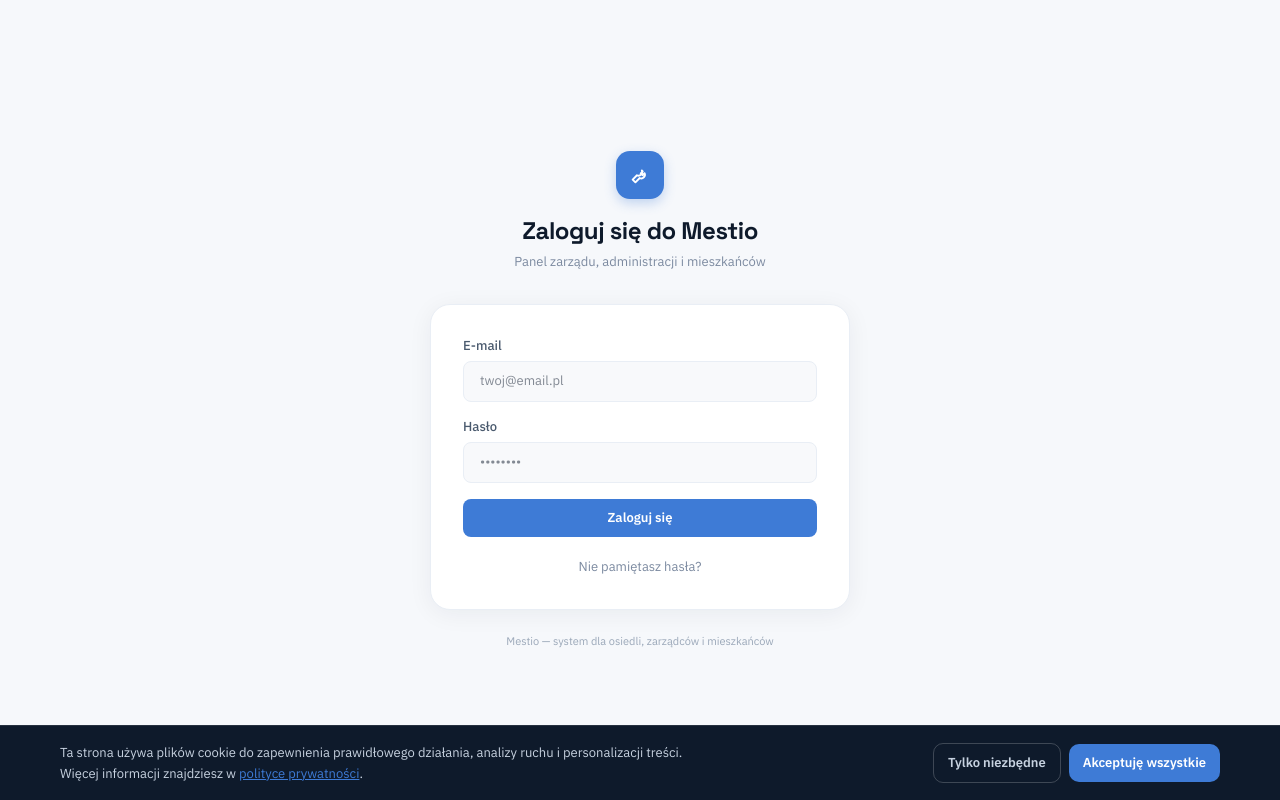
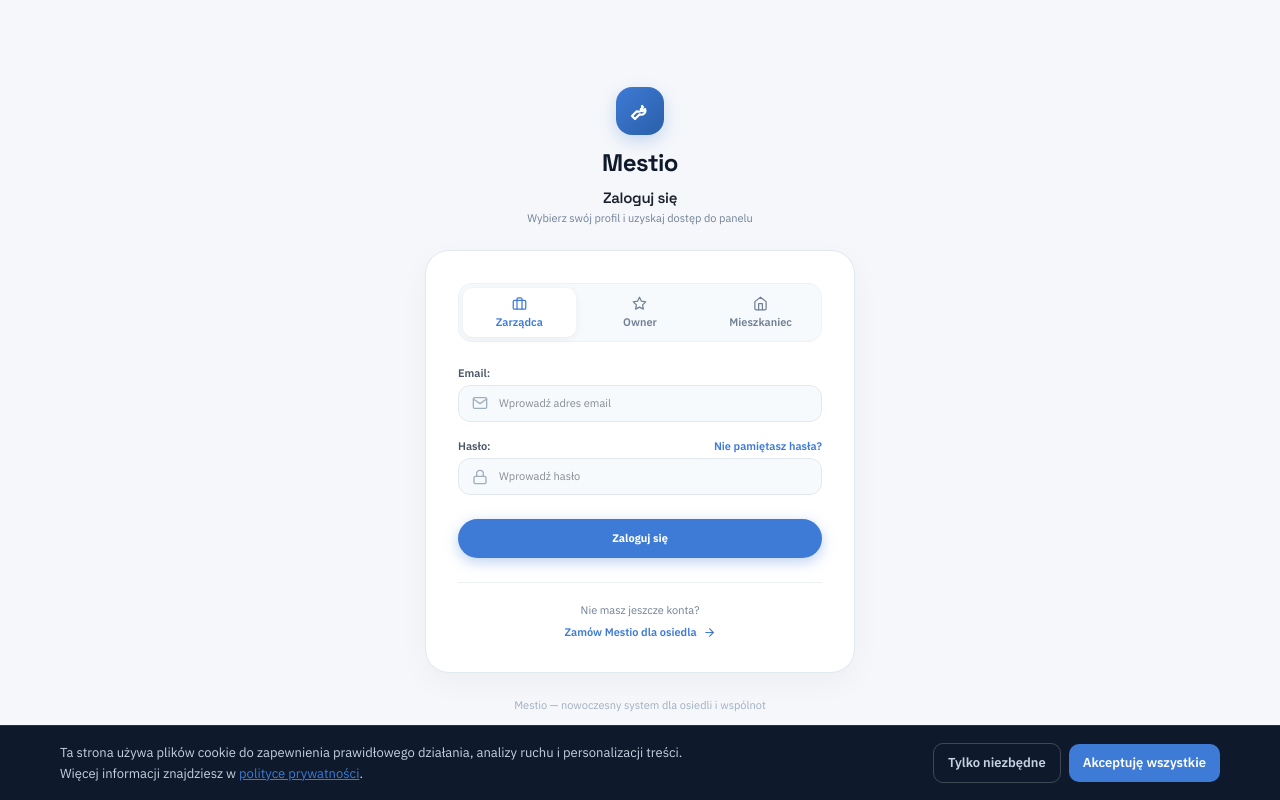
Before and after one commit to Rademenes12/mestio-monorepo, a Next.js app in the folder apps/web/: page /login in a window 1280 px wide. Built offline with nearby package versions, Linux system fonts and the light colour scheme; no server answers.

Commit message:
feat: redesign login page with ProTracker inspired ultra-clean minimalist aesthetic

```diff
--- a/apps/web/src/app/(dashboard)/login/page.tsx
+++ b/apps/web/src/app/(dashboard)/login/page.tsx
@@ -1,9 +1,9 @@
-// Force rebuild 2026-07-28-v2
 "use client";
 
 import { createClient } from "@/lib/supabase/client";
 import { useRouter } from "next/navigation";
 import { useState } from "react";
+import Link from "next/link";
 
 export default function LoginPage() {
   const router = useRouter();
@@ -12,11 +12,27 @@
   const [error, setError] = useState<string | null>(null);
   const [loading, setLoading] = useState(false);
   const [resetSent, setResetSent] = useState(false);
+  const [activeTab, setActiveTab] = useState<"client" | "owner" | "resident">("client");
 
   const redirectTo =
     typeof window !== "undefined"
       ? new URLSearchParams(window.location.search).get("redirect") || "/"
       : "/";
+
+  const handleTabSelect = (tab: "client" | "owner" | "resident") => {
+    setActiveTab(tab);
+    setError(null);
+    if (tab === "owner") {
+      setEmail("twoj@mestio.pl");
+      setPassword("Test1234!");
+    } else if (tab === "client") {
+      setEmail("test-admin@fixflow.app");
+      setPassword("Test1234!");
+    } else {
+      setEmail("test-mieszkaniec@fixflow.app");
+      setPassword("Test1234!");
+    }
+  };
 
   const handleSubmit = async (e: React.FormEvent) => {
     e.preventDefault();
@@ -95,39 +111,94 @@
 
   return (
     <div
-      className="min-h-screen w-full flex items-center justify-center p-4"
-      style={{ background: "#F6F8FB", minHeight: "100vh", width: "100%" }}
+      className="min-h-screen w-full flex items-center justify-center p-4 sm:p-6"
+      style={{ background: "#F5F7FA", minHeight: "100vh", width: "100%" }}
     >
       <div
-        className="w-full max-w-[420px] mx-auto"
-        style={{ width: "100%", maxWidth: "420px", margin: "0 auto", boxSizing: "border-box" }}
+        className="w-full max-w-[430px] mx-auto"
+        style={{ width: "100%", maxWidth: "430px", margin: "0 auto", boxSizing: "border-box" }}
       >
-        {/* Logo + nagłówek */}
-        <div className="text-center mb-8">
-          <div className="inline-flex items-center justify-center w-12 h-12 rounded-[14px] mb-4 shadow-[0_4px_12px_rgba(62,123,214,0.3)]"
-            style={{ background: "#3E7BD6" }}>
-            <svg width="22" height="22" viewBox="0 0 24 24" fill="none" stroke="#fff"
-              strokeWidth="2.1" strokeLinecap="round" strokeLinejoin="round">
+        {/* Top Branding Header */}
+        <div className="flex flex-col items-center text-center mb-6">
+          <div
+            className="flex items-center justify-center w-12 h-12 rounded-[16px] mb-3 shadow-[0_6px_16px_rgba(62,123,214,0.25)] transition-transform hover:scale-105"
+            style={{ background: "linear-gradient(135deg, #3E7BD6 0%, #2A5FA8 100%)" }}
+          >
+            <svg width="24" height="24" viewBox="0 0 24 24" fill="none" stroke="#fff"
+              strokeWidth="2.2" strokeLinecap="round" strokeLinejoin="round">
               <path d="M14 7a4 4 0 0 1-5.3 5.3L4 17l3 3 4.7-4.7A4 4 0 0 0 17 10l-2.2 2.2-2-2L15 8z"/>
             </svg>
           </div>
-          <h1 className="text-2xl font-heading font-bold" style={{ color: "#0E1A2B" }}>
-            Zaloguj się do Mestio
+          <span className="text-2xl font-bold font-heading tracking-tight" style={{ color: "#0E1A2B" }}>
+            Mestio
+          </span>
+          <h1 className="text-base font-semibold mt-2" style={{ color: "#1A202C" }}>
+            Zaloguj się
           </h1>
-          <p className="text-sm mt-1.5" style={{ color: "#7C8AA0" }}>
-            Panel zarządu, administracji i mieszkańców
+          <p className="text-xs mt-0.5" style={{ color: "#718096" }}>
+            Wybierz swój profil i uzyskaj dostęp do panelu
           </p>
         </div>
 
-        {/* Formularz */}
+        {/* Form Card */}
         <div
-          className="bg-white rounded-[20px] p-8 shadow-[0_4px_24px_rgba(14,26,43,0.06)]"
+          className="bg-white rounded-[24px] p-6 sm:p-8 shadow-[0_10px_30px_rgba(0,0,0,0.04)]"
           style={{
-            border: "1px solid #E9EEF5",
+            border: "1px solid #E2E8F0",
             width: "100%",
             boxSizing: "border-box",
           }}
         >
+          {/* ProTracker Style Role Selector Pills */}
+          <div className="grid grid-cols-3 gap-2 mb-6 p-1 rounded-[14px]" style={{ background: "#F7FAFC", border: "1px solid #EDF2F7" }}>
+            <button
+              type="button"
+              onClick={() => handleTabSelect("client")}
+              className={`py-2 px-1 text-xs font-semibold rounded-[10px] transition-all flex flex-col items-center justify-center gap-1 ${
+                activeTab === "client"
+                  ? "bg-white shadow-[0_2px_8px_rgba(0,0,0,0.06)] text-[#3E7BD6]"
+                  : "text-[#718096] hover:text-[#2D3748]"
+              }`}
+            >
+              <svg width="15" height="15" viewBox="0 0 24 24" fill="none" stroke="currentColor" strokeWidth="2" strokeLinecap="round" strokeLinejoin="round">
+                <rect x="2" y="7" width="20" height="14" rx="2" ry="2"/>
+                <path d="M16 21V5a2 2 0 0 0-2-2h-4a2 2 0 0 0-2 2v16"/>
+              </svg>
+              Zarządca
+            </button>
+
+            <button
+              type="button"
+              onClick={() => handleTabSelect("owner")}
+              className={`py-2 px-1 text-xs font-semibold rounded-[10px] transition-all flex flex-col items-center justify-center gap-1 ${
+                activeTab === "owner"
+                  ? "bg-white shadow-[0_2px_8px_rgba(0,0,0,0.06)] text-[#3E7BD6]"
+                  : "text-[#718096] hover:text-[#2D3748]"
+              }`}
+            >
+              <svg width="15" height="15" viewBox="0 0 24 24" fill="none" stroke="currentColor" strokeWidth="2" strokeLinecap="round" strokeLinejoin="round">
+                <path d="M12 2l3.09 6.26L22 9.27l-5 4.87 1.18 6.88L12 17.77l-6.18 3.25L7 14.14 2 9.27l6.91-1.01L12 2z"/>
+              </svg>
+              Owner
+            </button>
+
+            <button
+              type="button"
+              onClick={() => handleTabSelect("resident")}
+              className={`py-2 px-1 text-xs font-semibold rounded-[10px] transition-all flex flex-col items-center justify-center gap-1 ${
+                activeTab === "resident"
+                  ? "bg-white shadow-[0_2px_8px_rgba(0,0,0,0.06)] text-[#3E7BD6]"
+                  : "text-[#718096] hover:text-[#2D3748]"
+              }`}
+            >
+              <svg width="15" height="15" viewBox="0 0 24 24" fill="none" stroke="currentColor" strokeWidth="2" strokeLinecap="round" strokeLinejoin="round">
+                <path d="M3 9l9-7 9 7v11a2 2 0 0 1-2 2H5a2 2 0 0 1-2-2z"/>
+                <polyline points="9 22 9 12 15 12 15 22"/>
+              </svg>
+              Mieszkaniec
+            </button>
+          </div>
+
           {resetSent ? (
             <div className="space-y-4 text-center py-4">
               <div
@@ -150,7 +221,7 @@
               <button
                 type="button"
                 onClick={() => setResetSent(false)}
-                className="text-sm underline"
+                className="text-xs underline font-semibold"
                 style={{ color: "#3E7BD6" }}
               >
                 Wróć do logowania
@@ -158,14 +229,22 @@
             </div>
           ) : (
             <form onSubmit={handleSubmit} className="space-y-4" style={{ width: "100%" }}>
+              {/* E-mail Input with Left Icon */}
               <div>
                 <label
                   htmlFor="email"
-                  className="block text-sm font-medium mb-1.5"
-                  style={{ color: "#4A5A6E" }}
+                  className="block text-xs font-semibold mb-1"
+                  style={{ color: "#4A5568" }}
                 >
-                  E-mail
+                  Email:
                 </label>
+                <div className="relative">
+                  <span className="absolute inset-y-0 left-0 pl-3.5 flex items-center pointer-events-none" style={{ color: "#A0AEC0" }}>
+                    <svg width="16" height="16" viewBox="0 0 24 24" fill="none" stroke="currentColor" strokeWidth="2" strokeLinecap="round" strokeLinejoin="round">
+                      <path d="M4 4h16c1.1 0 2 .9 2 2v12c0 1.1-.9 2-2 2H4c-1.1 0-2-.9-2-2V6c0-1.1.9-2 2-2z"/>
+                      <polyline points="22,6 12,13 2,6"/>
+                    </svg>
+                  </span>
                   <input
                     id="email"
                     type="email"
@@ -173,34 +252,56 @@
                     onChange={(e) => setEmail(e.target.value)}
                     required
                     autoComplete="email"
-                  placeholder="twoj@email.pl"
-                  className="w-full px-4 py-2.5 rounded-[8px] text-sm transition-all"
+                    placeholder="Wprowadź adres email"
+                    className="w-full pl-10 pr-4 py-2.5 rounded-[12px] text-xs transition-all outline-none"
                     style={{
                       width: "100%",
                       boxSizing: "border-box",
-                    background: "#F8F9FB",
-                    border: "1px solid #E9EEF5",
-                    color: "#0E1A2B",
+                      background: "#F7FAFC",
+                      border: "1px solid #E2E8F0",
+                      color: "#1A202C",
                     }}
                     onFocus={(e) => {
                       e.target.style.borderColor = "#3E7BD6";
-                    e.target.style.boxShadow = "0 0 0 3px rgba(62,123,214,.15)";
+                      e.target.style.background = "#FFFFFF";
+                      e.target.style.boxShadow = "0 0 0 3px rgba(62,123,214,.12)";
                     }}
                     onBlur={(e) => {
-                    e.target.style.borderColor = "#E9EEF5";
+                      e.target.style.borderColor = "#E2E8F0";
+                      e.target.style.background = "#F7FAFC";
                       e.target.style.boxShadow = "none";
                     }}
                   />
                 </div>
+              </div>
 
+              {/* Password Input with Left Icon & Right Forgot Link */}
               <div>
+                <div className="flex items-center justify-between mb-1">
                   <label
                     htmlFor="password"
-                  className="block text-sm font-medium mb-1.5"
-                  style={{ color: "#4A5A6E" }}
+                    className="block text-xs font-semibold"
+                    style={{ color: "#4A5568" }}
                   >
-                  Hasło
+                    Hasło:
                   </label>
+                  <button
+                    type="button"
+                    onClick={handleForgotPassword}
+                    disabled={loading}
+                    className="text-[11px] font-semibold transition-colors disabled:opacity-50"
+                    style={{ color: "#3E7BD6" }}
+                  >
+                    Nie pamiętasz hasła?
+                  </button>
+                </div>
+                <div className="relative">
+                  <span className="absolute inset-y-0 left-0 pl-3.5 flex items-center pointer-events-none" style={{ color: "#A0AEC0" }}>
+                    <svg width="16" height="16" viewBox="0 0 24 24" fill="none" stroke="currentColor" strokeWidth="2" strokeLinecap="round" strokeLinejoin="round">
+                      <rect x="3" y="11" width="18" height="11" rx="2" ry="2"/>
+                      <path d="M7 11V7a5 5 0 0 1 10 0v4"/>
+                    </svg>
+                  </span>
                   <input
                     id="password"
                     type="password"
@@ -208,68 +309,96 @@
                     onChange={(e) => setPassword(e.target.value)}
                     required
                     autoComplete="current-password"
-                  placeholder="••••••••"
-                  className="w-full px-4 py-2.5 rounded-[8px] text-sm transition-all"
+                    placeholder="Wprowadź hasło"
+                    className="w-full pl-10 pr-4 py-2.5 rounded-[12px] text-xs transition-all outline-none"
                     style={{
                       width: "100%",
                       boxSizing: "border-box",
-                    background: "#F8F9FB",
-                    border: "1px solid #E9EEF5",
-                    color: "#0E1A2B",
+                      background: "#F7FAFC",
+                      border: "1px solid #E2E8F0",
+                      color: "#1A202C",
                     }}
                     onFocus={(e) => {
                       e.target.style.borderColor = "#3E7BD6";
-                    e.target.style.boxShadow = "0 0 0 3px rgba(62,123,214,.15)";
+                      e.target.style.background = "#FFFFFF";
+                      e.target.style.boxShadow = "0 0 0 3px rgba(62,123,214,.12)";
                     }}
                     onBlur={(e) => {
-                    e.target.style.borderColor = "#E9EEF5";
+                      e.target.style.borderColor = "#E2E8F0";
+                      e.target.style.background = "#F7FAFC";
                       e.target.style.boxShadow = "none";
                     }}
                   />
                 </div>
+              </div>
 
               {error && (
                 <div
-                  className="p-3 rounded-[8px] text-sm"
+                  className="p-3 rounded-[12px] text-xs flex items-center gap-2"
                   style={{
-                    background: "rgba(239,68,68,.1)",
-                    color: "#EF4444",
+                    background: "rgba(239,68,68,.08)",
+                    color: "#E53E3E",
                     border: "1px solid rgba(239,68,68,.2)",
                   }}
                 >
+                  <svg width="14" height="14" viewBox="0 0 24 24" fill="none" stroke="currentColor" strokeWidth="2" strokeLinecap="round" strokeLinejoin="round">
+                    <circle cx="12" cy="12" r="10"/>
+                    <line x1="12" y1="8" x2="12" y2="12"/>
+                    <line x1="12" y1="16" x2="12.01" y2="16"/>
+                  </svg>
                   {error}
                 </div>
               )}
 
+              {/* Full Pill Action Button */}
+              <div className="pt-2">
                 <button
                   type="submit"
                   disabled={loading}
-                className="w-full py-2.5 rounded-[8px] text-sm font-semibold text-white transition-all disabled:opacity-50 hover:brightness-110"
+                  className="w-full py-3 rounded-full text-xs font-bold text-white shadow-[0_4px_14px_rgba(62,123,214,0.35)] transition-all active:scale-[0.99] disabled:opacity-50 hover:brightness-110 flex items-center justify-center gap-2"
                   style={{
                     background: "#3E7BD6",
                   }}
                 >
-                {loading ? "Logowanie..." : "Zaloguj się"}
+                  {loading ? (
+                    <>
+                      <svg className="animate-spin h-4 w-4 text-white" xmlns="http://www.w3.org/2000/svg" fill="none" viewBox="0 0 24 24">
+                        <circle className="opacity-25" cx="12" cy="12" r="10" stroke="currentColor" strokeWidth="4"></circle>
+                        <path className="opacity-75" fill="currentColor" d="M4 12a8 8 0 018-8V0C5.373 0 0 5.373 0 12h4zm2 5.291A7.962 7.962 0 014 12H0c0 3.042 1.135 5.824 3 7.938l3-2.647z"></path>
+                      </svg>
+                      Logowanie...
+                    </>
+                  ) : (
+                    "Zaloguj się"
+                  )}
                 </button>
-
-              <button
-                type="button"
-                onClick={handleForgotPassword}
-                disabled={loading}
-                className="w-full text-sm transition-colors disabled:opacity-50"
-                style={{ color: "#7C8AA0" }}
-                onMouseEnter={(e) => { e.currentTarget.style.color = "#3E7BD6" }}
-                onMouseLeave={(e) => { e.currentTarget.style.color = "#7C8AA0" }}
-              >
-                Nie pamiętasz hasła?
-              </button>
+              </div>
             </form>
           )}
+
+          {/* Bottom Sign up section */}
+          <div className="mt-6 pt-5 border-t border-[#EDF2F7] text-center">
+            <p className="text-xs text-[#718096]">
+              Nie masz jeszcze konta?
+            </p>
+            <div className="mt-2 flex items-center justify-center gap-3">
+              <Link
+                href="/zamow"
+                className="inline-flex items-center gap-1.5 text-xs font-semibold text-[#3E7BD6] hover:underline"
+              >
+                <span>Zamów Mestio dla osiedla</span>
+                <svg width="13" height="13" viewBox="0 0 24 24" fill="none" stroke="currentColor" strokeWidth="2" strokeLinecap="round" strokeLinejoin="round">
+                  <line x1="5" y1="12" x2="19" y2="12"/>
+                  <polyline points="12 5 19 12 12 19"/>
+                </svg>
+              </Link>
+            </div>
+          </div>
         </div>
 
-        {/* Stopka */}
-        <p className="text-center text-xs mt-6" style={{ color: "#9AA7B8" }}>
-          Mestio — system dla osiedli, zarządców i mieszkańców
+        {/* Footer */}
+        <p className="text-center text-[11px] mt-6" style={{ color: "#A0AEC0" }}>
+          Mestio — nowoczesny system dla osiedli i wspólnot
         </p>
       </div>
     </div>
--- a/package.json
+++ b/package.json
@@ -14,8 +14,6 @@
   },
   "devDependencies": {
     "@playwright/test": "^1.54.0",
-    "@tailwindcss/oxide-win32-x64-msvc": "^4.3.3",
-    "lightningcss-win32-x64-msvc": "^1.33.0",
     "turbo": "^2.5.4",
     "typescript": "^5.8.3"
   },
```
Also changed, not shown: 1 other file (tests, documents, lock files or other folders). Lines whose indentation alone changed are shown as unchanged.
